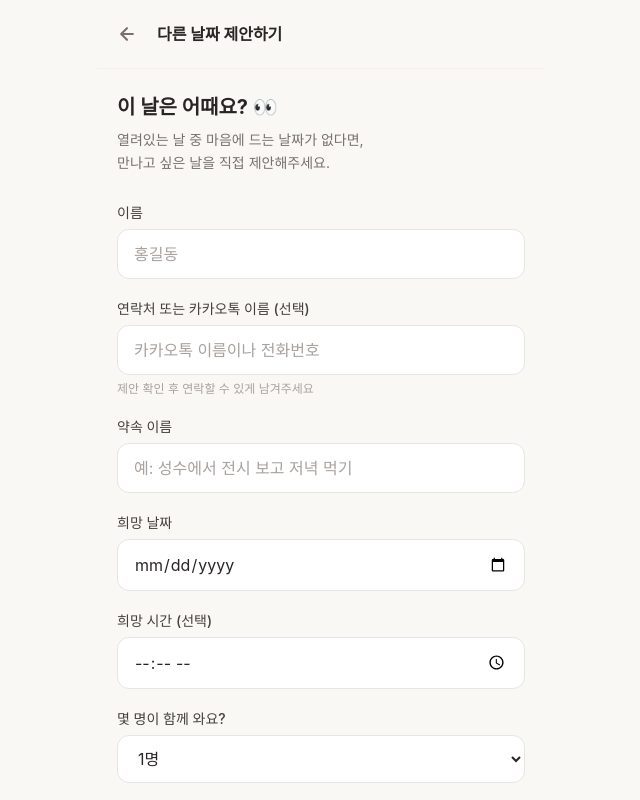
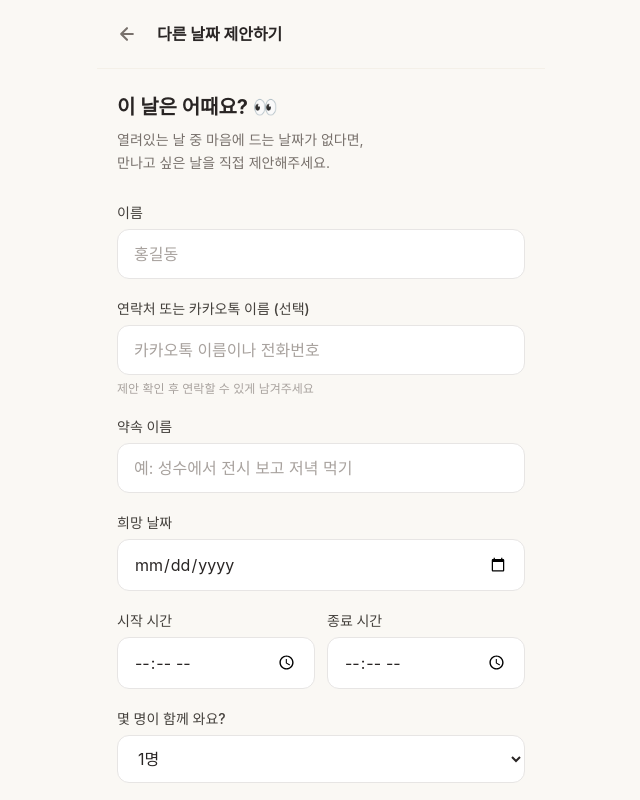
Before and after one commit to aaya622-spec/CatchCatchbo, a Next.js app in the folder catchcatchbo/: page /book/propose in a window 1280 px wide. Shown: the top 800 px of the page, without its empty margins (319-959 px from the left). Built offline with nearby package versions, Linux system fonts and the light colour scheme; no server answers.

Commit message:
Update ProposalForm.tsx

```diff
--- a/catchcatchbo/components/booking/ProposalForm.tsx
+++ b/catchcatchbo/components/booking/ProposalForm.tsx
@@ -63,7 +63,6 @@ export default function ProposalForm() {
           result.error ??
             "날짜 제안 중 오류가 발생했어요."
         );
-
         return;
       }
 
@@ -103,7 +102,6 @@ export default function ProposalForm() {
       onSubmit={handleSubmit}
       className="flex flex-col gap-5"
     >
-      {/* 이름 */}
       <Input
         label="이름"
         name="guest_name"
@@ -114,7 +112,6 @@ export default function ProposalForm() {
         autoComplete="name"
       />
 
-      {/* 연락처 */}
       <Input
         label="연락처 또는 카카오톡 이름 (선택)"
         name="guest_contact"
@@ -123,7 +120,6 @@ export default function ProposalForm() {
         hint="제안 확인 후 연락할 수 있게 남겨주세요"
       />
 
-      {/* 약속 이름 */}
       <Input
         label="약속 이름"
         name="booking_title"
@@ -133,7 +129,6 @@ export default function ProposalForm() {
         maxLength={40}
       />
 
-      {/* 희망 날짜 */}
       <Input
         label="희망 날짜"
         name="proposed_date"
@@ -142,14 +137,23 @@ export default function ProposalForm() {
         min={today}
       />
 
-      {/* 희망 시간 */}
-      <Input
-        label="희망 시간 (선택)"
-        name="proposed_time"
-        type="time"
-      />
+      {/* 시작 / 종료 시간 */}
+      <div className="grid grid-cols-2 gap-3">
+        <Input
+          label="시작 시간"
+          name="proposed_time"
+          type="time"
+          required
+        />
 
-      {/* 인원 */}
+        <Input
+          label="종료 시간"
+          name="proposed_end_time"
+          type="time"
+          required
+        />
+      </div>
+
       <div className="flex flex-col gap-1.5">
         <label
           htmlFor="guest_count"
@@ -165,22 +169,13 @@ export default function ProposalForm() {
           required
           className="input-base"
         >
-          <option value="1">
-            1명
-          </option>
-          <option value="2">
-            2명
-          </option>
-          <option value="3">
-            3명
-          </option>
-          <option value="4">
-            4명
-          </option>
+          <option value="1">1명</option>
+          <option value="2">2명</option>
+          <option value="3">3명</option>
+          <option value="4">4명</option>
         </select>
       </div>
 
-      {/* 약속 유형 */}
       <div className="flex flex-col gap-1.5">
         <label className="text-sm font-medium text-warm-gray-700">
           어떤 약속이에요?
@@ -226,7 +221,6 @@ export default function ProposalForm() {
         </div>
       </div>
 
-      {/* 메모 */}
       <Textarea
         label="메모 (선택)"
         name="note"
@@ -234,7 +228,6 @@ export default function ProposalForm() {
         rows={3}
       />
 
-      {/* 오류 */}
       {error && (
         <div className="bg-red-50 border border-red-100 rounded-xl px-4 py-3 text-sm text-red-500">
           {error}
```
